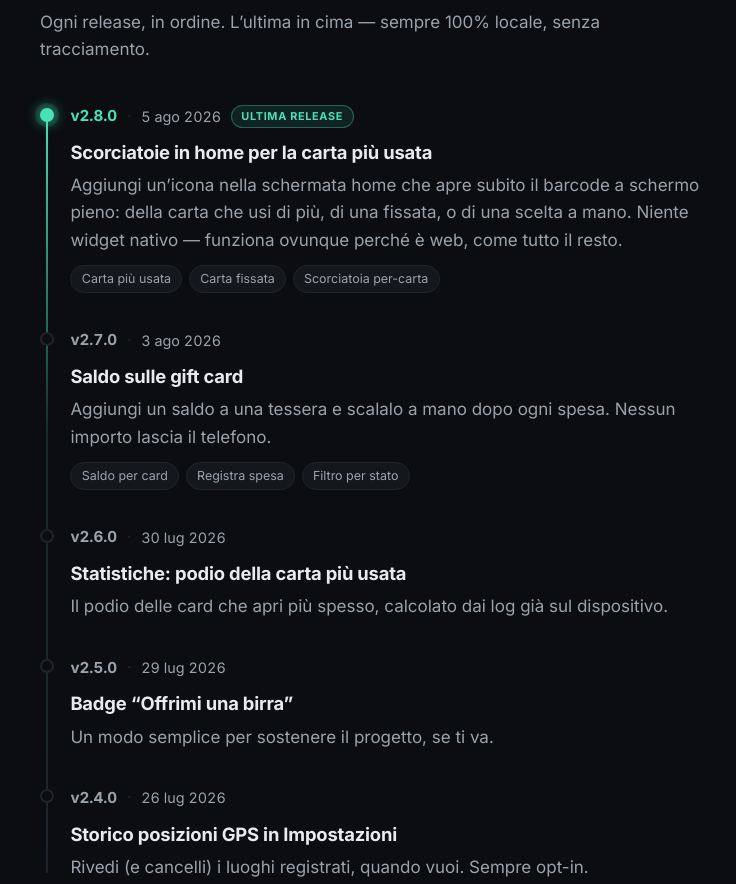
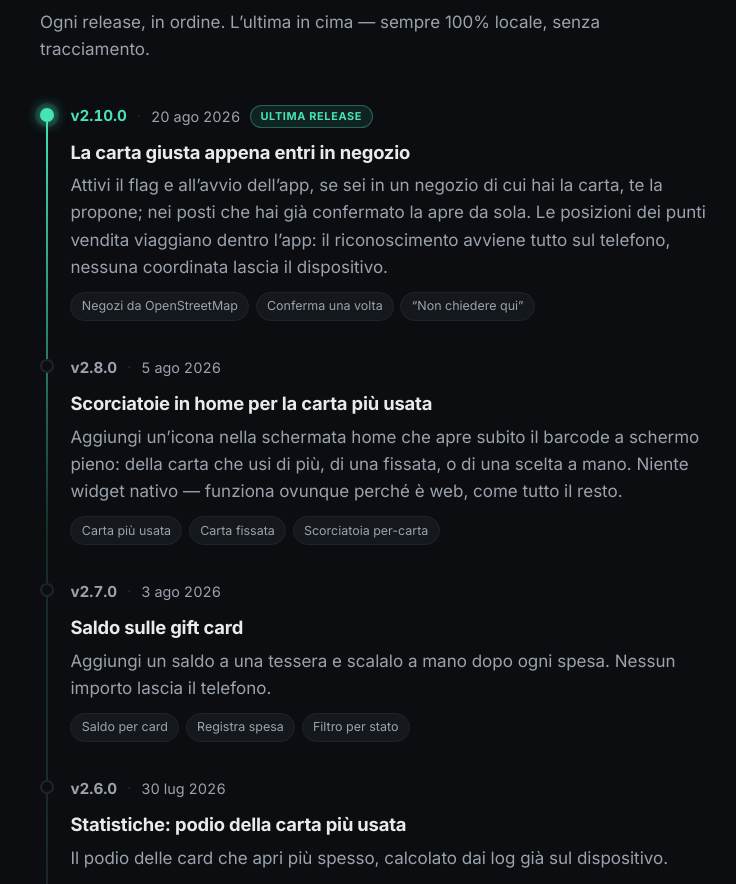
Before and after one commit to savez/fidality-card, an Astro site in the folder landing/: page / in a window 1280 px wide. Shown: the part 2342-3226 px from the top of the page, without its empty margins (90-826 px from the left). Built offline with nearby package versions, Linux system fonts and the light colour scheme; Astro itself is replaced by a stand-in of ours; no server answers.

Commit message:
feat(landing): sezione Novità con l'apertura in base al negozio (2.10.0)
Nuova voce in cima alla timeline di News.astro, con latest: true spostato
dalla 2.8.0 alla 2.10.0.

Il copy insiste sul punto che distingue la funzione: le posizioni dei punti
vendita viaggiano dentro l'app, quindi il riconoscimento avviene sul telefono
e nessuna coordinata lascia il dispositivo. Coerente con i valori della
landing (100% locale, zero tracciamento).

Build Astro verificata con PUBLIC_APP_VERSION=2.10.0: la voce compare in
landing/dist/index.html e la pill "Ultima release" e' una sola, accanto
alla 2.10.0.

```diff
--- a/landing/src/components/News.astro
+++ b/landing/src/components/News.astro
@@ -7,12 +7,19 @@ import { meta } from '../data/meta.js'
 
 const releases = [
   {
+    version: '2.10.0',
+    date: '20 ago 2026',
+    title: 'La carta giusta appena entri in negozio',
+    body: 'Attivi il flag e all’avvio dell’app, se sei in un negozio di cui hai la carta, te la propone; nei posti che hai già confermato la apre da sola. Le posizioni dei punti vendita viaggiano dentro l’app: il riconoscimento avviene tutto sul telefono, nessuna coordinata lascia il dispositivo.',
+    chips: ['Negozi da OpenStreetMap', 'Conferma una volta', '“Non chiedere qui”'],
+    latest: true,
+  },
+  {
     version: '2.8.0',
     date: '5 ago 2026',
     title: 'Scorciatoie in home per la carta più usata',
     body: 'Aggiungi un’icona nella schermata home che apre subito il barcode a schermo pieno: della carta che usi di più, di una fissata, o di una scelta a mano. Niente widget nativo — funziona ovunque perché è web, come tutto il resto.',
     chips: ['Carta più usata', 'Carta fissata', 'Scorciatoia per-carta'],
-    latest: true,
   },
   {
     version: '2.7.0',
```
